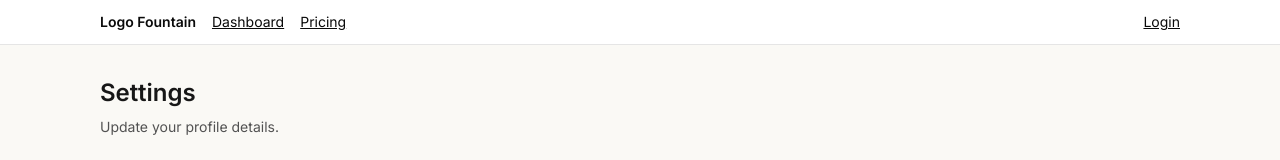
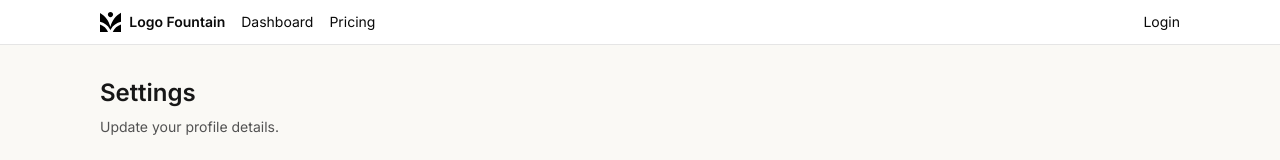
Before and after one commit to gericomaverick/logo-fountain, a Next.js app in the folder apps/web/: page /settings in a window 1280 px wide. Shown: the top 160 px of the page. Built offline with nearby package versions, Linux system fonts and the light colour scheme; no server answers.

Commit message:
Add arrow affordance to project hub tiles (and commit style tweaks)

```diff
--- a/apps/web/src/app/project/[id]/page.tsx
+++ b/apps/web/src/app/project/[id]/page.tsx
@@ -120,7 +120,10 @@ function AreaCard({ title, href, hasNew, subtitle }: { title: string; href: stri
   return (
     <Link href={href} className="rounded-xl border border-neutral-200 bg-neutral-50 p-4 transition hover:border-neutral-300 hover:bg-white">
       <div className="flex items-center justify-between gap-3">
-        <h3 className="text-sm font-semibold text-neutral-900">{title}</h3>
+        <div className="flex items-center gap-2">
+          <h3 className="text-sm font-semibold text-neutral-900">{title}</h3>
+          <span aria-hidden className="text-sm text-neutral-400">→</span>
+        </div>
         {hasNew ? <span className="rounded-full bg-emerald-100 px-2 py-0.5 text-xs font-medium text-emerald-700">New</span> : null}
       </div>
       <p className="mt-1 text-sm text-neutral-600">{subtitle ?? `Open ${title.toLowerCase()}`}</p>
@@ -329,7 +332,7 @@ export default function ProjectPage() {
     <PageShell>
       <HeaderNav />
       <main className="mx-auto w-full max-w-[1160px] px-6 py-8 md:px-10">
-        <section className="rounded-2xl border border-neutral-200 bg-white p-6 shadow-sm">
+        <section className="mt-3 rounded-2xl border border-neutral-200 bg-white p-6 ">
           <div className="grid gap-4 lg:grid-cols-[1fr_280px]">
             <div>
               <ProjectStatusBadge status={snapshot?.status ?? "UNKNOWN"} />
--- a/apps/web/src/components/auth-shell.tsx
+++ b/apps/web/src/components/auth-shell.tsx
@@ -19,7 +19,7 @@ export function AuthShell({
           <img src="/img/logo.svg" alt="Logo Fountain" className="h-9 w-auto" />
         </div>
 
-        <div className="rounded-2xl border border-neutral-200 bg-white p-6 shadow-sm">
+        <div className="mt-3 rounded-2xl border border-neutral-200 bg-white p-6 ">
           <h1 className="text-2xl font-semibold text-neutral-900">{title}</h1>
           {subtitle ? <p className="mt-2 text-sm text-neutral-600">{subtitle}</p> : null}
           <div className="mt-6">{children}</div>
--- a/apps/web/src/components/header-nav.tsx
+++ b/apps/web/src/components/header-nav.tsx
@@ -56,11 +56,13 @@ export function HeaderNav() {
     <header className="border-b border-neutral-200 bg-white">
       <nav className="mx-auto flex w-full max-w-[1160px] items-center justify-between gap-3 px-6 py-3 text-sm md:px-10">
         <div className="flex items-center gap-4">
-          <Link href="/" className="font-semibold">Logo Fountain</Link>
-          <Link className="underline" href="/dashboard">Dashboard</Link>
-          {session.authenticated ? <Link className="underline" href="/settings">Settings</Link> : null}
+          <Link href="/" className="flex flex-row items-center gap-2 font-semibold">
+          <img src="/img/logo.svg" alt="Logo Fountain" className="h-5 w-auto" />
+          Logo Fountain</Link>
+          <Link className="no-underline" href="/dashboard">Dashboard</Link>
+          {session.authenticated ? <Link className="no-underline" href="/settings">Settings</Link> : null}
 
-          {!session.authenticated ? <Link className="underline" href="/pricing">Pricing</Link> : null}
+          {!session.authenticated ? <Link className="no-underline" href="/pricing">Pricing</Link> : null}
         </div>
 
         <div className="flex items-center gap-3">
@@ -81,7 +83,7 @@ export function HeaderNav() {
           ) : loading ? (
             <span className="text-neutral-500">Loading…</span>
           ) : (
-            <Link className="underline" href="/login">Login</Link>
+            <Link className="no-underline" href="/login">Login</Link>
           )}
         </div>
       </nav>
--- a/apps/web/src/components/page-shell.tsx
+++ b/apps/web/src/components/page-shell.tsx
@@ -5,7 +5,7 @@ export function PageShell({ children }: { children: ReactNode }) {
 }
 
 export function Card({ children, className = "" }: { children: ReactNode; className?: string }) {
-  return <section className={`rounded-2xl border border-neutral-200 bg-white p-6 shadow-sm ${className}`}>{children}</section>;
+  return <section className={`mt-3 rounded-2xl border border-neutral-200 bg-white p-6  ${className}`}>{children}</section>;
 }
 
 export function SubCard({ children, className = "" }: { children: ReactNode; className?: string }) {
```
